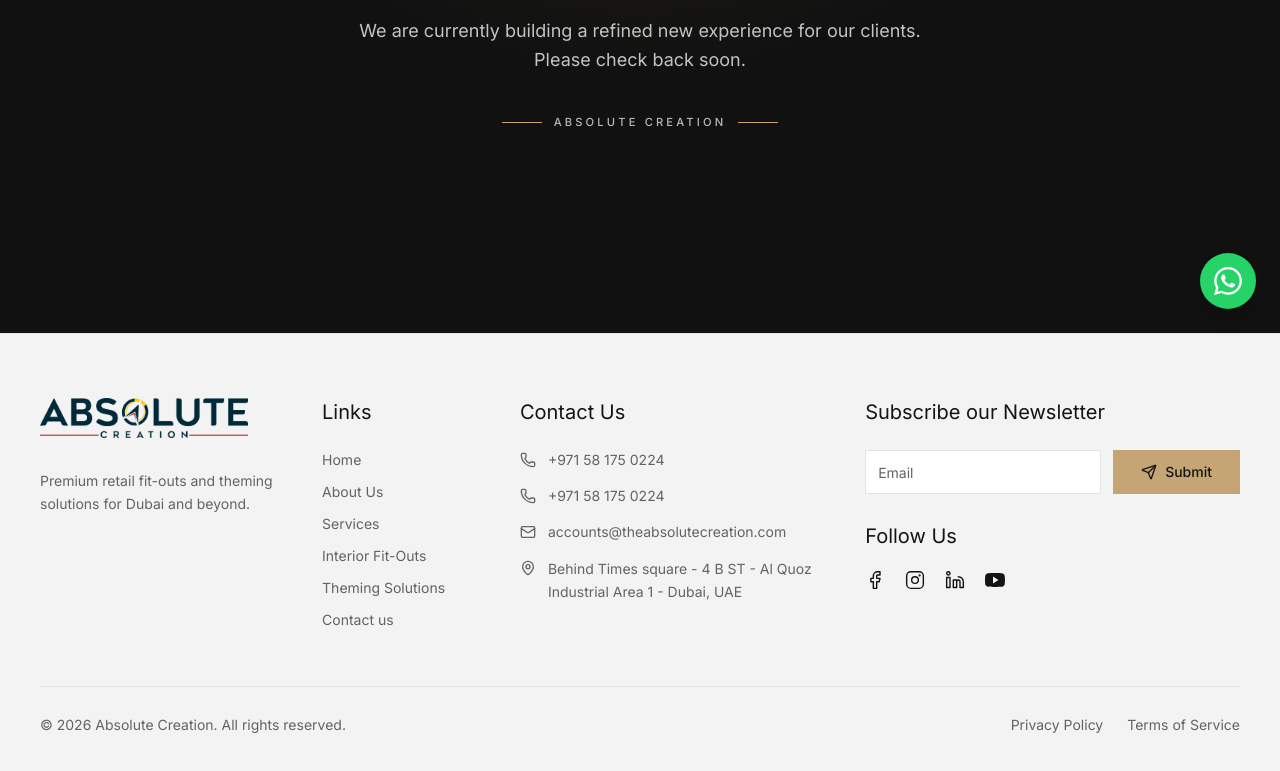
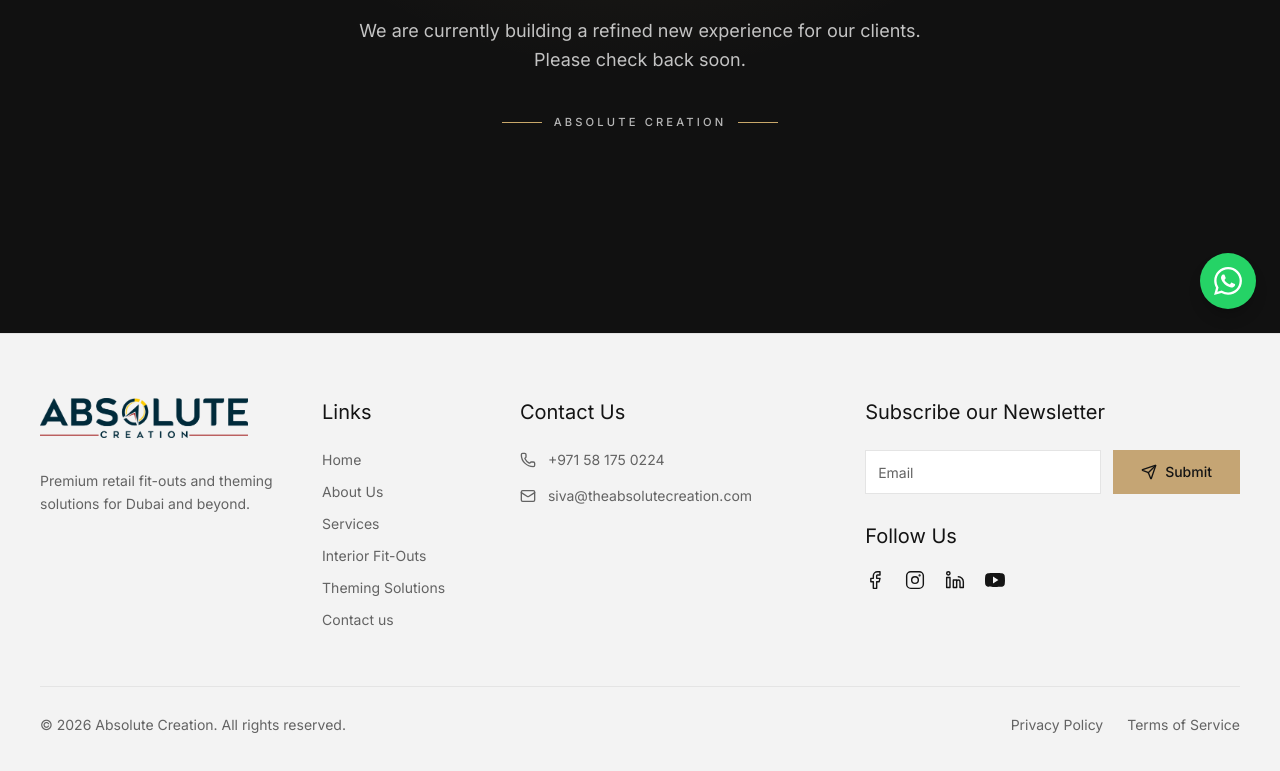
Before and after one commit to absoulutecreationweb-bit/Absoulutecreation, a Next.js app: page / in a window 1280 px wide. Shown: the part 467-1238 px from the top of the page. Built offline with nearby package versions, Linux system fonts and the light colour scheme.

Commit message:
update address

```diff
--- a/components/site/footer.tsx
+++ b/components/site/footer.tsx
@@ -84,9 +84,7 @@ export function Footer() {
             <h3 className="font-serif text-xl">Contact Us</h3>
             <div className="mt-6 space-y-4 text-sm text-muted-foreground">
               <a href="tel:+971581750224" className="flex items-center gap-3 hover:text-foreground"><Phone className="size-4 shrink-0" />+971 58 175 0224</a>
-              <a href="tel:+971581750224" className="flex items-center gap-3 hover:text-foreground"><Phone className="size-4 shrink-0" />+971 58 175 0224</a>
-              <a href="mailto:info@naamcreations.com" className="flex items-center gap-3 hover:text-foreground"><Mail className="size-4 shrink-0" />accounts@theabsolutecreation.com</a>
-              <p className="flex items-start gap-3 leading-relaxed"><MapPin className="mt-0.5 size-4 shrink-0" />Behind Times square - 4 B ST - Al Quoz Industrial Area 1 - Dubai, UAE</p>
+              <a href="mailto:siva@theabsolutecreation.com" className="flex items-center gap-3 hover:text-foreground"><Mail className="size-4 shrink-0" />siva@theabsolutecreation.com</a>
             </div>
           </div>
 
```
Also changed, not shown: 1 other file (tests, documents, lock files or other folders).
